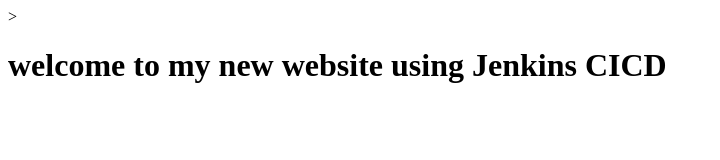
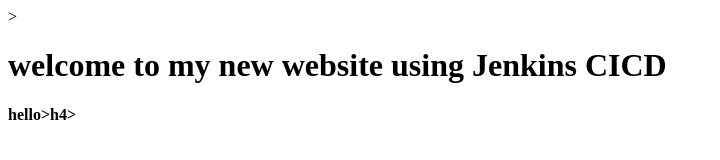
Before and after one commit to glnareshkumar/website, a plain HTML site: page index.html in a window 1280 px wide. Shown: the whole page, without its empty margins (0-720 px from the left). Drawn offline with Linux system fonts and the light colour scheme.

Commit message:
Update index.html

```diff
--- a/index.html
+++ b/index.html
@@ -2,5 +2,6 @@
 	<title> jenkins CI/CD pipeline</title>
 	<body>
 		<h1>welcome to my new website using Jenkins CICD <h1>
+			<h4>hello>h4>
 	</body>
 </html>
```
